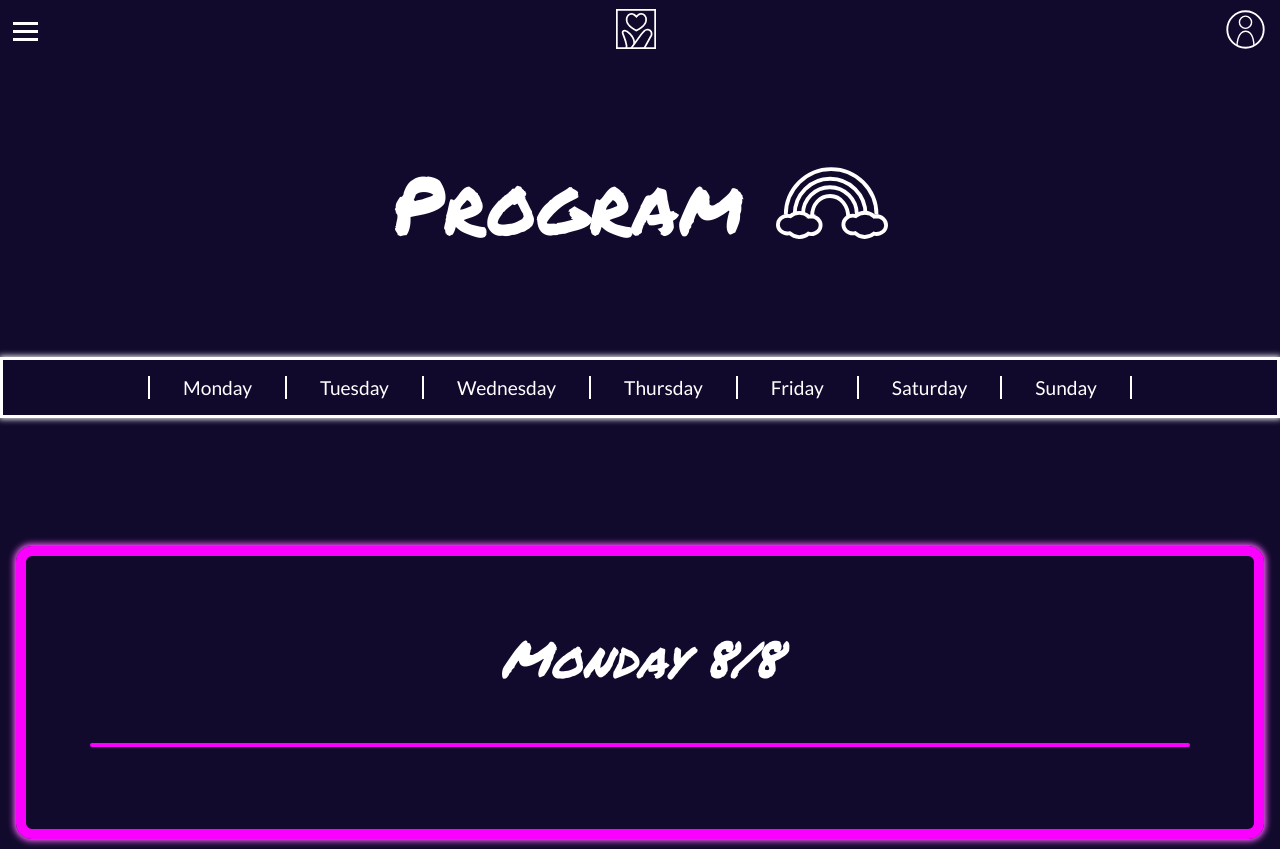
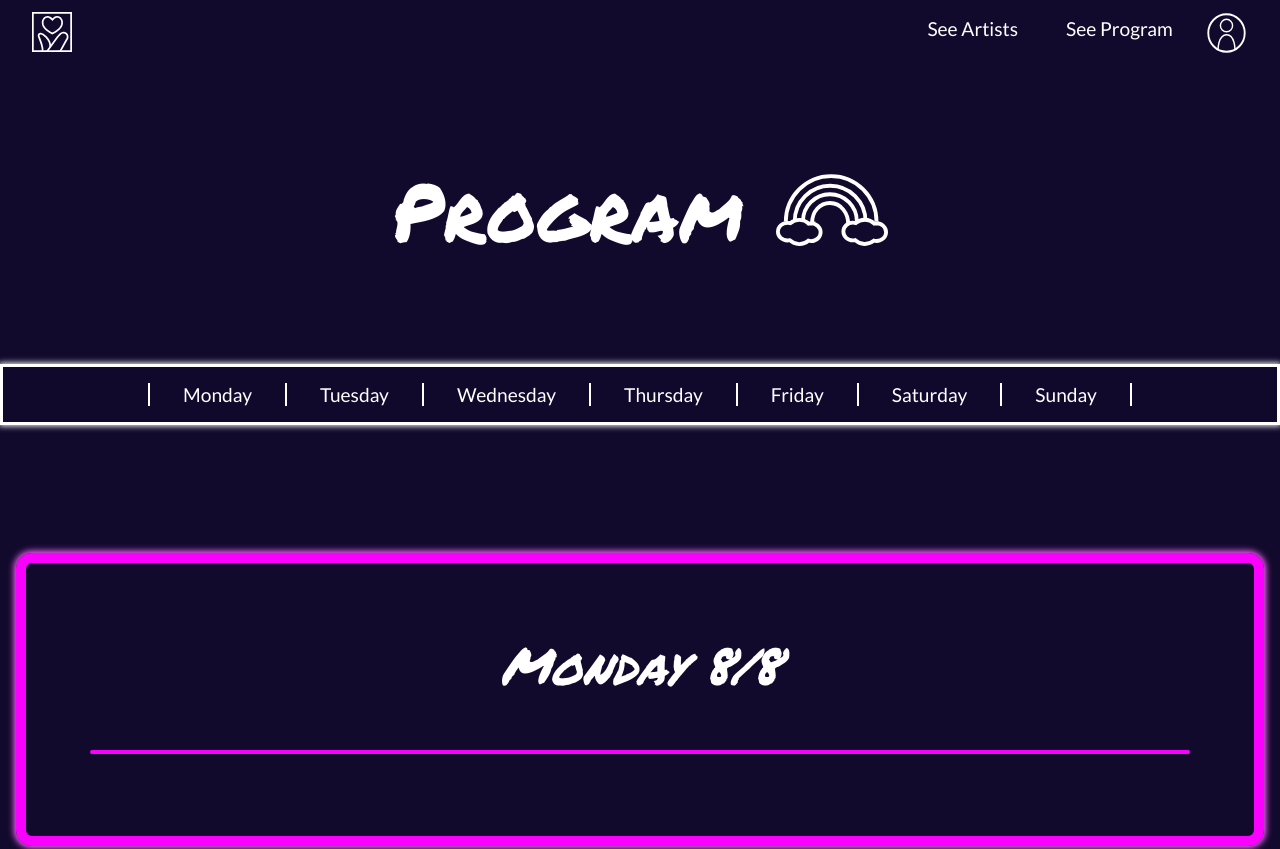
Before and after one commit to ceci919p/hwaitingfestival, a React (Create React App) app: page /program in a window 1280 px wide. Shown: the top 849 px of the page. Built offline with nearby package versions, Linux system fonts and the light colour scheme; no server answers.

Commit message:
ingen burgermenu i desk

```diff
--- a/src/components/Header.js
+++ b/src/components/Header.js
@@ -13,7 +13,7 @@ export default function Header({ isLoggedIn, setIsLoggedIn, setFav }) {
 
   const menuRef = useRef();
   useEffect(() => {
-    gsap.from(menuRef.current, { x: -1500 });
+    //gsap.from(menuRef.current, { x: -1500 });
     gsap.to(menuRef.current, { duration: 1, x: 0 });
   });
 
@@ -31,31 +31,23 @@ export default function Header({ isLoggedIn, setIsLoggedIn, setFav }) {
 
   return (
     <header id="nav-container">
-      <nav id="navigation">
-        <aside id="nav-menu">
-          <div id="menu" ref={menuRef} className={menuOpen ? null : "inactive"}>
-            <ul>
-              <li>
-                <Link
-                  id="header_link"
-                  className="nav-link"
-                  to="/account"
-                  onClick={ToggleBurgermenu}
+      <nav id="nav">
+        <div className="navbar">
+          <Link id="home-logo-container" to="/">
+            <img
+              id="home-logo"
+              className="header-logos"
+              src={logo}
+              alt="Logo"
+            />
+          </Link>
+          <div id="nav-web-right">
+            <ul
+              ref={menuRef}
+              className={menuOpen ? null : "inactive"}
+              id="nav-menu"
             >
-                  {isLoggedIn ? "My Profile" : "Log in"}
-                </Link>
-              </li>
-              <li>
-                <Link
-                  id="header_link"
-                  className="nav-link"
-                  to="/"
-                  onClick={ToggleBurgermenu}
-                >
-                  Home
-                </Link>
-              </li>
-              <li>
+              <li className="nav-item">
                 <Link
                   id="header_link"
                   className="nav-link"
@@ -63,10 +55,9 @@ export default function Header({ isLoggedIn, setIsLoggedIn, setFav }) {
                   onClick={ToggleBurgermenu}
                 >
                   See Artists
-                </Link>{" "}
+                </Link>
               </li>
-              <li>
-                {" "}
+              <li className="nav-item">
                 <Link
                   id="header_link"
                   className="nav-link"
@@ -77,23 +68,14 @@ export default function Header({ isLoggedIn, setIsLoggedIn, setFav }) {
                 </Link>
               </li>
             </ul>
-          </div>
-          <div id="burgermenu" onClick={ToggleBurgermenu}>
+
+            <div id="nav-right-side">
+              <div className="hamburger" onClick={ToggleBurgermenu}>
                 <span id="bar1" className={menuOpen ? "active1" : null}></span>
                 <span id="bar2" className={menuOpen ? "active2" : null}></span>
                 <span id="bar3" className={menuOpen ? "active3" : null}></span>
               </div>
-        </aside>
-        <div>
-          <Link id="home-logo-container" to="/">
-            <img
-              id="home-logo"
-              className="header-logos"
-              src={logo}
-              alt="Logo"
-            />
-          </Link>
-        </div>
+
               <div onClick={toggleProfilemenu} id="profile-logo-container">
                 <img
                   className={profileOpen ? "open-profile" : null}
@@ -102,10 +84,12 @@ export default function Header({ isLoggedIn, setIsLoggedIn, setFav }) {
                   alt=""
                 />
               </div>
+            </div>
+          </div>
           <div
             id="profile-menu"
             //ref={profileRef}
-          className={profileOpen ? null : "inactive"}
+            className={profileOpen ? null : "profile-inactive"}
           >
             {isLoggedIn ? (
               <>
@@ -127,12 +111,17 @@ export default function Header({ isLoggedIn, setIsLoggedIn, setFav }) {
                 <p>
                   You are currently <b>not</b> logged in
                 </p>
-              <Link id="login-button" onClick={toggleProfilemenu} to="/account">
+                <Link
+                  id="login-button"
+                  onClick={toggleProfilemenu}
+                  to="/account"
+                >
                   Log in
                 </Link>{" "}
               </>
             )}
           </div>
+        </div>
       </nav>
     </header>
   );
--- a/src/sass/layout/_app.scss
+++ b/src/sass/layout/_app.scss
@@ -20,8 +20,6 @@
 }
 
 #home-logo {
-  margin-top: 0.5rem;
-  margin-left: 3rem;
   height: auto;
   width: 2.5rem;
   -webkit-transition: 0.3s ease-in-out;
@@ -34,8 +32,6 @@
 #profile-logo-container {
   position: relative;
   z-index: 3;
-  margin-top: 0.5rem;
-  margin-right: 0.8rem;
   height: auto;
   width: 2.7rem;
   border-radius: 100%;
@@ -57,7 +53,7 @@
   gap: 0.6rem;
   position: absolute;
   z-index: 2;
-  top: calc(100% - 3px);
+  top: calc(100% - 6px);
   right: 0.8rem;
   padding-inline: 1rem;
   padding-block: 2rem;
@@ -99,7 +95,124 @@
   border-bottom: 2px solid vars.$white;
 }
 
-#nav-container {
+#nav {
+  position: relative;
+  top: 0;
+  left: 0;
+  width: 100%;
+  z-index: 4;
+  transition: top 0.3s;
+}
+
+.navbar {
+  background-color: vars.$background-blue;
+  padding: 1.5rem 2rem 1rem 2rem;
+  display: flex;
+  justify-content: space-between;
+  align-items: center;
+  position: relative;
+  z-index: 4;
+  height: 3.5rem;
+}
+
+#nav-menu {
+  display: flex;
+  justify-content: right;
+  align-items: center;
+  gap: 3rem;
+  margin-bottom: 0.5rem;
+}
+
+.hamburger {
+  display: none;
+  cursor: pointer;
+}
+
+#bar1,
+#bar2,
+#bar3 {
+  display: block;
+  width: 25px;
+  height: 3px;
+  margin: 5px auto;
+  -webkit-transition: all 0.3s ease-in-out;
+  transition: all 0.3s ease-in-out;
+  background-color: vars.$white;
+}
+
+@media (max-width: 640px) {
+  .hamburger {
+    display: block;
+    z-index: 6;
+  }
+  .hamburger.active .bar:nth-child(2) {
+    opacity: 0;
+  }
+  .hamburger.active .bar:nth-child(1) {
+    transform: translateY(8px) rotate(45deg);
+  }
+
+  .hamburger.active .bar:nth-child(3) {
+    transform: translateY(-8px) rotate(-45deg);
+  }
+
+  #nav-menu {
+    display: flex;
+    flex-direction: column;
+    position: fixed;
+    z-index: 4;
+    left: 0;
+    top: 0;
+    bottom: 0;
+    height: 100vh;
+    width: 100vw;
+    background-color: vars.$background-blue;
+    padding: 10rem 3rem 3rem 3rem;
+    transition: ease-out;
+    --webkit-transition: all 0.3s ease-in-out;
+  }
+
+  .nav-item {
+    margin: 1rem 0;
+  }
+
+  #nav-menu.active {
+    left: 0;
+  }
+  .inactive {
+    display: none !important;
+  }
+
+  .active1 {
+    transform: translateY(8px) rotate(45deg);
+  }
+  .active2 {
+    opacity: 0;
+  }
+  .active3 {
+    transform: translateY(-8px) rotate(-45deg);
+  }
+}
+
+#nav-right-side {
+  display: flex;
+  justify-content: right;
+  flex-direction: row-reverse;
+  align-items: center;
+  gap: 2rem;
+}
+#nav-web-right {
+  display: flex;
+  justify-content: right;
+  align-items: center;
+  gap: 2rem;
+}
+
+.profile-inactive {
+  display: none !important;
+}
+
+/* #nav-container {
   position: relative;
   z-index: 2;
 }
@@ -156,15 +269,6 @@
     background-color: white;
   }
 
-  .active1 {
-    transform: translateY(8px) rotate(45deg);
-  }
-  .active2 {
-    opacity: 0;
-  }
-  .active3 {
-    transform: translateY(-8px) rotate(-45deg);
-  }
 
   #menu {
     position: fixed;
@@ -202,7 +306,7 @@
       text-shadow: 0px 0px 22px vars.$lightneonblue;
     }
   }
-}
+} */
 
 /* #footer {
   border-top: 3px solid vars.$white;
```
Also changed, not shown: src/components/oldHeader.js (added, +53 -0 lines). Lines whose indentation alone changed are shown as unchanged.
